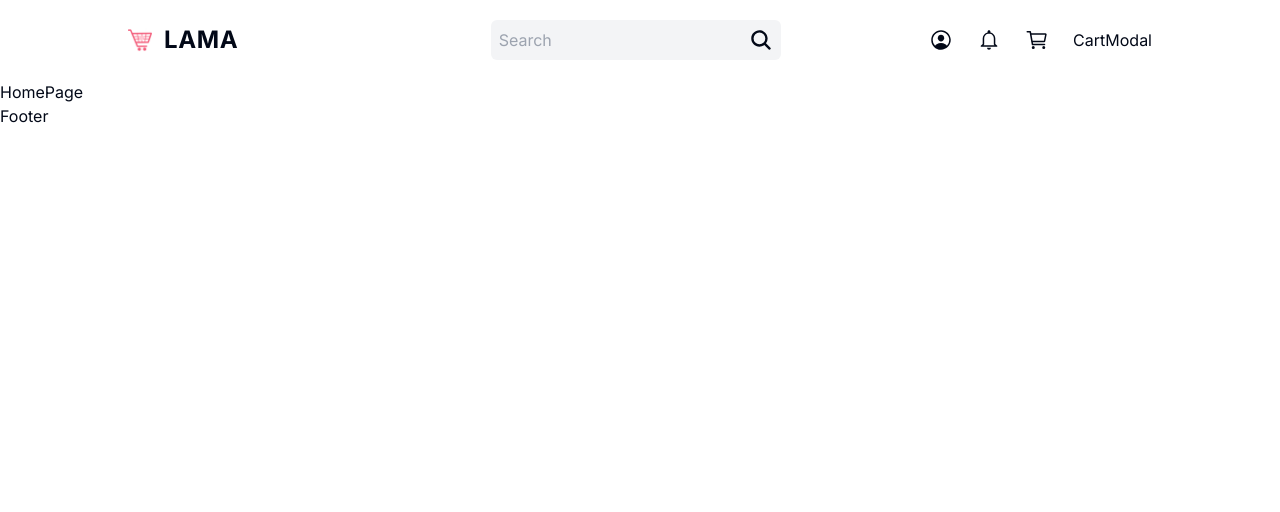
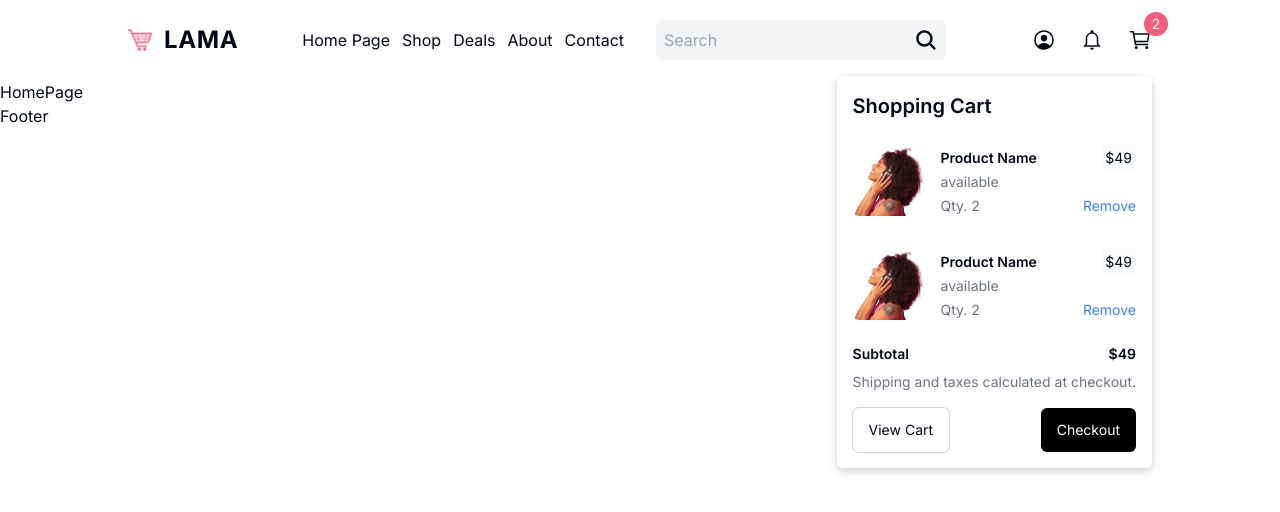
Before and after one commit to sdy2000/next-ecommerce, a Next.js app: page / in a window 1280 px wide. Both pictures are taken after a click on the icon 1140 px from the left and 40 px from the top of the page. Shown: the top 512 px of the page. Built offline with nearby package versions, Linux system fonts and the light colour scheme.

Commit message:
Update cart modal

```diff
--- a/src/components/navbar.tsx
+++ b/src/components/navbar.tsx
@@ -1,7 +1,7 @@
 import Link from "next/link";
 import Image from "next/image";
 
-import {Menu, SearchBar, NavbarIcons} from "./navbar/";
+import { Menu, SearchBar, NavbarIcons } from "./navbar/";
 
 export const Navbar = () => {
   return (
@@ -17,16 +17,23 @@ export const Navbar = () => {
       {/* BIGGER SCREENS */}
       <div className="hidden md:flex items-center justify-between gap-8 h-full">
         {/* LEFT */}
-        <div className="w-1/3">
+        <div className="flex items-center justify-between gap-12 w-1/3 xl:w-1/2">
           <Link href="/" className="flex items-center gap-3">
             <Image src="/logo.png" alt="logo" width={24} height={24} />
             <div className="text-2xl font-bold tracking-wide">LAMA</div>
           </Link>
+          <div className="hidden xl:flex gap-3">
+            <Link href="/">Home Page</Link>
+            <Link href="/">Shop</Link>
+            <Link href="/">Deals</Link>
+            <Link href="/">About</Link>
+            <Link href="/">Contact</Link>
+          </div>
         </div>
         {/* RIGHT */}
-        <div className="w-2/3 flex items-center justify-between gap-8">
-        <SearchBar />
-        <NavbarIcons />
+        <div className="w-2/3 xl:w-1/2 flex items-center justify-between gap-8">
+          <SearchBar />
+          <NavbarIcons />
         </div>
       </div>
     </nav>
--- a/src/components/navbar/cart-modal.tsx
+++ b/src/components/navbar/cart-modal.tsx
@@ -1,7 +1,98 @@
-'use client'
+"use client";
+
+import Image from "next/image";
+import { GiEmptyChessboard } from "react-icons/gi";
 
 export const CartModal = () => {
+  //!TEMPORARY
+  const cartItems = true;
+
   return (
-    <div>CartModal</div>
-  )
-}
+    <>
+      {cartItems ? (
+        <>
+        <h2 className="text-xl font-semibold">Shopping Cart</h2>
+          {/* ITEM LIST */}
+          <div className="flex flex-col gap-8">
+            <div className="flex gap-4">
+              <Image
+                src="/woman.png"
+                alt=""
+                width={72}
+                height={96}
+                className="object-cover rounded-md"
+              />
+              <div className="flex flex-col justify-between w-full">
+                {/* TOP */}
+                <div>
+                  {/* TITLE */}
+                  <div className="flex items-center justify-between gap-8">
+                    <h3 className="font-semibold">Product Name</h3>
+                    <span className="p-1 bg-gray-50 rounded-sm">$49</span>
+                  </div>
+                  {/* DESC */}
+                  <div className="text-sm text-gray-500">available</div>
+                </div>
+                {/* BOTTOM */}
+                <div className="flex justify-between text-sm">
+                  <span className="text-gray-500">Qty. 2 </span>
+                  <span className="text-blue-500 hover:text-red-500 duration-300 cursor-pointer">
+                    Remove
+                  </span>
+                </div>
+              </div>
+            </div>
+            <div className="flex gap-4">
+              <Image
+                src="/woman.png"
+                alt=""
+                width={72}
+                height={96}
+                className="object-cover rounded-md"
+              />
+              <div className="flex flex-col justify-between w-full">
+                {/* TOP */}
+                <div>
+                  {/* TITLE */}
+                  <div className="flex items-center justify-between gap-8">
+                    <h3 className="font-semibold">Product Name</h3>
+                    <span className="p-1 bg-gray-50 rounded-sm">$49</span>
+                  </div>
+                  {/* DESC */}
+                  <div className="text-sm text-gray-500">available</div>
+                </div>
+                {/* BOTTOM */}
+                <div className="flex justify-between text-sm">
+                  <span className="text-gray-500">Qty. 2 </span>
+                  <span className="text-blue-500 hover:text-red-500 duration-300 cursor-pointer">
+                    Remove
+                  </span>
+                </div>
+              </div>
+            </div>
+          </div>
+          {/* BOTTOM */}
+          <div className="">
+            <div className="flex items-center justify-between font-semibold">
+              <span className="">Subtotal</span>
+
+              <span className="">$49</span>
+            </div>
+            <p className="text-gray-500 text-sm mt-2 mb-4 text-wrap">
+              Shipping and taxes calculated at checkout.
+            </p>
+            <div className="flex justify-between text-sm">
+              <button className="rounded-md py-3 px-4 ring-1 ring-gray-300">View Cart</button>
+              <button className="rounded-md py-3 px-4 bg-black text-white ring-white ring-1 hover:text-black hover:bg-white hover:ring-black duration-300">Checkout</button>
+            </div>
+          </div>
+        </>
+      ) : (
+        <div className="flex flex-col items-center justify-center gap-2">
+          <GiEmptyChessboard className="text-3xl" />
+          <p className="text-sm text-nowrap">Cart is Empty</p>
+        </div>
+      )}
+    </>
+  );
+};
--- a/src/components/navbar/navbar-icons.tsx
+++ b/src/components/navbar/navbar-icons.tsx
@@ -37,13 +37,22 @@ export const NavbarIcons = () => {
         </Modal>
       )}
       <IoMdNotificationsOutline className="w-6 h-6" />
+      <div className="relative cursor-pointer">
         <IoCartOutline
           className="w-6 h-6"
           onClick={() => {
             dispatch(toggleModal("open_navbar_cart"));
           }}
         />
-      {modalId == "open_navbar_cart" && <Modal><CartModal /></Modal>}
+        <div className="absolute -top-4 -right-4 w-6 h-6 bg-lama rounded-full text-white text-sm flex items-center justify-center">
+          2
+        </div>
+      </div>
+      {modalId == "open_navbar_cart" && (
+        <Modal className="absolute flex flex-col gap-6 w-max p-4 bg-white rounded-md top-12 right-0 text-sm shadow-[0_3px_10px_rgb(0,0,0,0.2)] z-20">
+          <CartModal />
+        </Modal>
+      )}
     </div>
   );
 };
--- a/tailwind.config.ts
+++ b/tailwind.config.ts
@@ -1,13 +1,13 @@
-import type { Config } from "tailwindcss"
+import type { Config } from "tailwindcss";
 
 const config = {
   darkMode: ["class"],
   content: [
-    './pages/**/*.{ts,tsx}',
-    './components/**/*.{ts,tsx}',
-    './app/**/*.{ts,tsx}',
-    './src/**/*.{ts,tsx}',
-	],
+    "./pages/**/*.{ts,tsx}",
+    "./components/**/*.{ts,tsx}",
+    "./app/**/*.{ts,tsx}",
+    "./src/**/*.{ts,tsx}",
+  ],
   prefix: "",
   theme: {
     container: {
@@ -19,6 +19,7 @@ const config = {
     },
     extend: {
       colors: {
+        lama: "#F35C7A",
         border: "hsl(var(--border))",
         input: "hsl(var(--input))",
         ring: "hsl(var(--ring))",
@@ -75,6 +76,6 @@ const config = {
     },
   },
   plugins: [require("tailwindcss-animate")],
-} satisfies Config
+} satisfies Config;
 
-export default config
+export default config;
```
Lines whose indentation alone changed are shown as unchanged.
